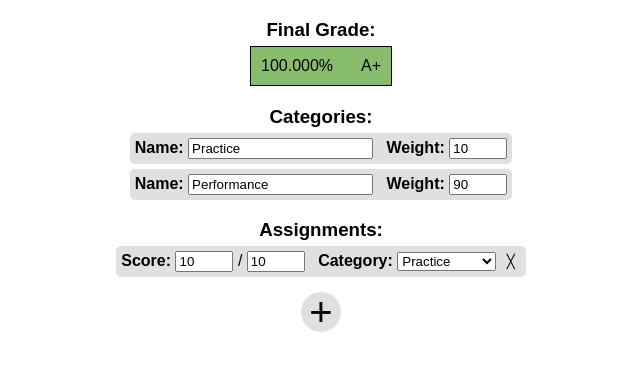
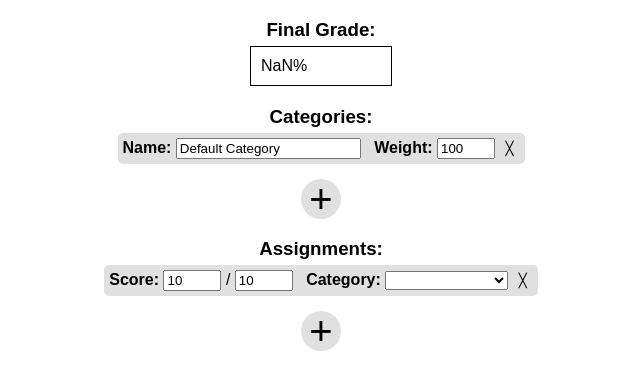
Before and after one commit to AsherMorgan/Grade-Calculator, a plain HTML site: page index.html in a window 1280 px wide. Shown: the part 61-450 px from the top of the page, without its empty margins (319-959 px from the left). Drawn offline with Linux system fonts and the light colour scheme.

Commit message:
Implement buttons to add and remove categories.

```diff
--- a/index.css
+++ b/index.css
@@ -70,13 +70,13 @@ h3 {
     width: 50px;
 }
 
-.assignmentRemove {
+.assignmentRemove, .categoryRemove {
     border: none;
     background-color: #E0E0E0;
     cursor: pointer;
 }
 
-#addAssignment {
+#addAssignment, #addCategory {
     display: inline-block;
     margin-top: 10px;
     padding: 0px;
--- a/index.html
+++ b/index.html
@@ -9,7 +9,7 @@
         <link rel="stylesheet" href="index.css"/>
         <script src="index.js"></script>
     </head>
-    <body onload="addAssignment();">
+    <body onload="addCategory(); addAssignment();">
         <h1>Grade-Calculator</h1>
 
         <div>
@@ -24,25 +24,23 @@
         <div>
             <h3>Categories:</h3>
 
-            <div id="categories">
+            <template id="categoryTemplate">
                 <div>
                     <div class="category">
                         <b>Name: </b>
-                        <input class="categoryName" type="text" oninput="update();" value="Practice">
+                        <input class="categoryName" type="text" oninput="update();" value="Default Category">
                         &nbsp;
                         <b>Weight: </b>
-                        <input class="categoryWeight" type="number" oninput="update();" value="10">
+                        <input class="categoryWeight" type="number" oninput="update();" value="100">
+                        <button id="categoryRemove" class="categoryRemove">╳</button>
                     </div>
                 </div>
-                <div>
-                    <div class="category">
-                        <b>Name: </b>
-                        <input class="categoryName" type="text" oninput="update();" value="Performance">
-                        &nbsp;
-                        <b>Weight: </b>
-                        <input class="categoryWeight" type="number" oninput="update();" value="90">
-                    </div>
-                </div>
+            </template>
+
+            <div id="categories"></div>
+
+            <div>
+                <span id="addCategory" onclick="addCategory();">+</span>
             </div>
         </div>
 
@@ -58,10 +56,7 @@
                         <input class="pointsPossible" type="number" oninput="update();" value="10">
                         &nbsp;
                         <b>Category: </b>
-                        <select class="selectCategory" oninput="update();">
-                            <option value="10">Practice</option>
-                            <option value="90">Performance</option>
-                        </select>
+                        <select class="selectCategory" oninput="update();"></select>
                         <button id="assignmentRemove" class="assignmentRemove">╳</button>
                     </div>
                 </div>
--- a/index.js
+++ b/index.js
@@ -1,5 +1,5 @@
 // Declare global variables
-assignmentID = 0;
+itemID = 0;
 
 
 
@@ -9,34 +9,81 @@ function addAssignment() {
     var clone = document.getElementById("assignmentTemplate").content.cloneNode(true);
 
     // Set row id
-    clone.children[0].setAttribute("id", `assignment-${assignmentID}`);
+    clone.children[0].setAttribute("id", `assignment-${itemID}`);
 
     // Add remove button onclick attribute
-    clone.getElementById("assignmentRemove").setAttribute("onclick", `var element = document.getElementById('assignment-${assignmentID}'); element.parentNode.removeChild(element); update();`);
+    clone.getElementById("assignmentRemove").setAttribute("onclick", `var element = document.getElementById('assignment-${itemID}'); element.parentNode.removeChild(element); update();`);
 
     // Add row
     document.getElementById("assignments").appendChild(clone);
 
-    // Increment assignmentID
-    assignmentID++;
+    // Increment itemID
+    itemID++;
 
-    // Update grade and add categories
+    // Update grade and add category options
     update();
 }
 
 
 
+// Adds a category
+function addCategory() {
+    // Create row
+    var clone = document.getElementById("categoryTemplate").content.cloneNode(true);
+
+    // Set row id
+    clone.children[0].setAttribute("id", `category-${itemID}`);
+
+    // Add remove button onclick attribute
+    clone.getElementById("categoryRemove").setAttribute("onclick", `var element = document.getElementById('category-${itemID}'); element.parentNode.removeChild(element); update();`);
+
+    // Add row
+    document.getElementById("categories").appendChild(clone);
+
+    // Increment itemID
+    itemID++;
+
+    // Update category options
+    update();
+}
+
+
 
 // Updates assignment categories and the final grade
 function update() {
-    // Get categories
-    var categories = document.getElementsByClassName("category");
+    // Get category options
+    var options = []
+    for (category of document.getElementsByClassName("category")) {
+        // Create option
+        var option = document.createElement('option');
+
+        // Set option properties
+        option.text = category.getElementsByClassName("categoryName")[0].value;
+        option.value = category.getElementsByClassName("categoryWeight")[0].value;
+
+        // Add option
+        options.push(option)
+    }
 
     // Update categories
     for (selectCategory of document.getElementsByClassName("selectCategory")) {
-        for (var i = 0; i < categories.length; i++) {
-            selectCategory.children[i].text = categories[i].getElementsByClassName("categoryName")[0].value;
-            selectCategory.children[i].value = categories[i].getElementsByClassName("categoryWeight")[0].value;
+        // Get index of currently selected category
+        var index = selectCategory.selectedIndex;
+
+        // Remove existing category actions
+        selectCategory.innerHTML = "";
+
+        // Set category options
+        for (option of options) {
+            selectCategory.appendChild(option.cloneNode(true));
+        }
+
+        // Reset index
+        if (index < options.length) {
+            selectCategory.selectedIndex = index;
+        }
+        else {
+            selectCategory.selectedIndex = 0;
         }
     }
 
```
